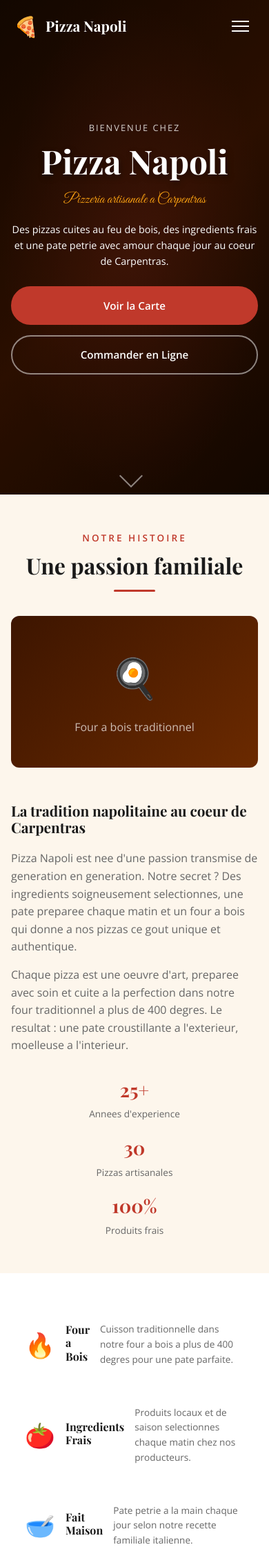
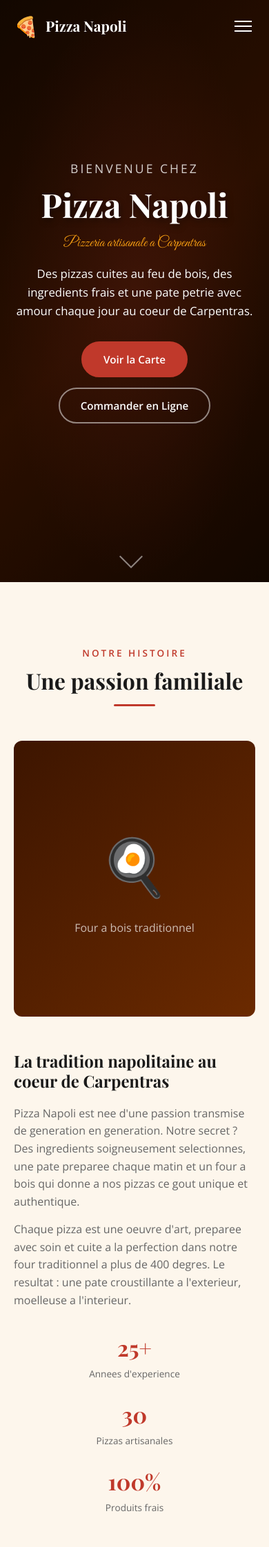
Before and after one commit to easypcinformatique-svg/Dev, a PHP site: page / in a window 390 px wide. Shown: the top 2243 px of the page at 69% size. Run offline with PHP 8.4, Linux system fonts and the light colour scheme; some libraries are stand-ins or nearby versions.

Commit message:
Revert CSS to original: remove all mobile optimization changes
Reverts style.css and blog.css to their state before the responsive
optimization session. Keeps original breakpoints (1024/768/480px)
with minimal responsive rules as they were.

https://claude.ai/code/session_01JUrbbZpHkucU4CHqNxJ9X5

```diff
--- a/pizzeria/css/style.css
+++ b/pizzeria/css/style.css
@@ -30,7 +30,6 @@
 
 html {
     scroll-behavior: smooth;
-    -webkit-text-size-adjust: 100%;
 }
 
 body {
@@ -39,7 +38,6 @@ body {
     background: var(--white);
     line-height: 1.6;
     overflow-x: hidden;
-    -webkit-tap-highlight-color: transparent;
 }
 
 h1, h2, h3, h4 {
@@ -1131,30 +1162,12 @@ img {
     .footer-grid {
         grid-template-columns: 1fr 1fr;
     }
-    .specialites-grid {
-        grid-template-columns: repeat(2, 1fr);
-    }
 }
 
-@media (max-width: 640px) {
-    /* Base mobile adjustments */
-    .section {
-        padding: 60px 0;
-    }
-    .section-header {
-        margin-bottom: 35px;
-    }
-    .container {
-        padding: 0 16px;
-    }
-
+@media (max-width: 768px) {
     /* Nav mobile */
     .nav-toggle {
         display: flex;
-        min-width: 44px;
-        min-height: 44px;
-        align-items: center;
-        justify-content: center;
     }
     .nav-menu {
         position: fixed;
@@ -1167,297 +1180,61 @@ img {
         padding: 80px 30px 30px;
         gap: 5px;
         transition: right var(--transition);
-        overflow-y: auto;
-        -webkit-overflow-scrolling: touch;
     }
     .nav-menu.active {
         right: 0;
     }
     .nav-link {
-        padding: 14px 15px;
-        font-size: 1rem;
-        min-height: 44px;
-        display: flex;
-        align-items: center;
-    }
-    .nav-cta {
-        text-align: center;
-        justify-content: center;
-        margin-top: 10px;
-    }
-
-    /* Hero mobile */
-    .hero {
-        min-height: 90vh;
-    }
-    .hero-content {
-        padding: 20px 16px;
-    }
-    .hero-subtitle {
-        font-size: 0.9rem;
-        letter-spacing: 2px;
-    }
-    .hero-description {
-        font-size: 0.95rem;
-        margin-bottom: 25px;
-    }
-    .hero-scroll {
-        bottom: 20px;
-    }
-
-    /* Buttons mobile - bigger touch targets */
-    .btn {
-        padding: 14px 28px;
-        font-size: 0.95rem;
-        min-height: 48px;
-    }
-    .btn-large {
-        padding: 16px 30px;
+        padding: 12px 15px;
         font-size: 1rem;
     }
 
-    /* About mobile */
+    /* Grids */
     .about-grid,
     .contact-grid {
         grid-template-columns: 1fr;
     }
-    .about-image-placeholder {
-        height: 280px;
-        font-size: 4rem;
-    }
-    .about-content h3 {
-        font-size: 1.3rem;
-    }
-    .about-stats {
-        justify-content: center;
-        gap: 20px;
-    }
-    .stat-number {
-        font-size: 1.7rem;
-    }
-
-    /* Features mobile */
-    .features {
-        padding: 50px 0;
+    .menu-grid,
+    .specialites-grid,
+    .avis-grid {
+        grid-template-columns: 1fr;
     }
     .features-grid {
         grid-template-columns: 1fr 1fr;
-        gap: 20px;
     }
-    .feature-card {
-        padding: 25px 15px;
-    }
-    .feature-icon {
-        font-size: 2.5rem;
-    }
-    .feature-card h3 {
-        font-size: 1rem;
-    }
-    .feature-card p {
-        font-size: 0.85rem;
-    }
-
-    /* Menu mobile */
-    .menu-grid,
-    .specialites-grid {
-        grid-template-columns: 1fr;
-    }
-    .menu-tabs {
-        gap: 8px;
-        margin-bottom: 30px;
-    }
-    .menu-tab {
-        padding: 10px 20px;
-        font-size: 0.9rem;
-        min-height: 44px;
-    }
-    .menu-item {
-        padding: 20px;
-    }
-    .menu-item-header h3 {
-        font-size: 1.05rem;
-    }
-
-    /* Specialites mobile */
-    .specialite-image {
-        height: 160px;
-    }
-    .specialite-placeholder {
-        font-size: 4rem;
-    }
-    .specialite-info h3 {
-        font-size: 1.15rem;
-    }
-
-    /* Gallery mobile */
     .gallery-grid {
         grid-template-columns: 1fr 1fr;
-        gap: 10px;
     }
     .gallery-item.gallery-large {
         grid-column: span 1;
     }
-    .gallery-placeholder {
-        height: 180px;
-        font-size: 3rem;
-    }
-    .gallery-placeholder p {
-        font-size: 0.8rem;
-    }
-
-    /* Avis / Carousel mobile */
-    .avis-carousel .avis-card {
-        min-width: 100%;
-    }
-    .avis-card {
-        padding: 25px 20px;
-    }
-    .avis-text {
-        font-size: 0.9rem;
-    }
-    .carousel-btn {
-        width: 44px;
-        height: 44px;
-    }
-    .google-rating-badge {
-        padding: 15px 20px;
-    }
-
-    /* Order CTA mobile */
-    .order-banner {
-        padding: 40px 20px;
-    }
-    .order-content h2 {
-        font-size: 1.7rem;
-    }
-    .order-content > p {
-        font-size: 1rem;
-    }
-
-    /* Contact mobile */
-    .contact-form-wrapper {
-        padding: 25px 20px;
+    .about-stats {
+        justify-content: center;
     }
     .form-row {
         grid-template-columns: 1fr;
     }
-    .form-group input,
-    .form-group select,
-    .form-group textarea {
-        padding: 14px 15px;
-        font-size: 16px; /* prevents iOS zoom on focus */
-    }
-
-    /* Footer mobile */
-    .footer {
-        padding: 40px 0 0;
-    }
     .footer-grid {
         grid-template-columns: 1fr;
-        gap: 30px;
     }
-    .footer-brand h3 {
-        font-size: 1.2rem;
-    }
-
-    /* Map mobile */
-    .map-section {
-        height: 250px;
+    .order-banner {
+        padding: 40px 20px;
     }
 }
 
 @media (max-width: 480px) {
-    .section {
-        padding: 50px 0;
+    .features-grid {
+        grid-template-columns: 1fr;
     }
-
-    /* Hero small mobile */
-    .hero {
-        min-height: 85vh;
-    }
-    .hero-subtitle {
-        font-size: 0.8rem;
-    }
-    .hero-description {
-        font-size: 0.9rem;
+    .gallery-grid {
+        grid-template-columns: 1fr;
     }
     .hero-buttons {
         flex-direction: column;
-        align-items: stretch;
+        align-items: center;
     }
-    .hero-buttons .btn {
-        justify-content: center;
-    }
-
-    /* Features 1 col */
-    .features-grid {
-        grid-template-columns: 1fr;
-        gap: 15px;
-    }
-    .feature-card {
-        display: flex;
-        align-items: center;
-        text-align: left;
-        gap: 15px;
-        padding: 20px;
-    }
-    .feature-icon {
-        font-size: 2.2rem;
-        margin-bottom: 0;
-        flex-shrink: 0;
-    }
-    .feature-card h3 {
-        margin-bottom: 4px;
-    }
-
-    /* About stats small */
     .about-stats {
         flex-direction: column;
-        gap: 15px;
-    }
-    .about-image-placeholder {
-        height: 220px;
-        font-size: 3.5rem;
-    }
-
-    /* Gallery 1 col */
-    .gallery-grid {
-        grid-template-columns: 1fr;
-    }
-    .gallery-placeholder {
-        height: 200px;
-    }
-
-    /* Menu tabs scrollable */
-    .menu-tabs {
-        justify-content: flex-start;
-        overflow-x: auto;
-        flex-wrap: nowrap;
-        -webkit-overflow-scrolling: touch;
-        scrollbar-width: none;
-        padding-bottom: 5px;
-    }
-    .menu-tabs::-webkit-scrollbar {
-        display: none;
-    }
-    .menu-tab {
-        white-space: nowrap;
-        flex-shrink: 0;
-    }
-
-    /* Order CTA small */
-    .order-content h2 {
-        font-size: 1.5rem;
-    }
-    .order-buttons {
-        flex-direction: column;
-    }
-    .order-buttons .btn {
-        justify-content: center;
-    }
-
-    /* Blog grid small */
-    .blog-grid {
-        grid-template-columns: 1fr;
+        gap: 20px;
     }
 }
```
Also changed, not shown: other parts of pizzeria/css/style.css (+35 -2 lines), pizzeria/css/blog.css (+5 -45 lines).
